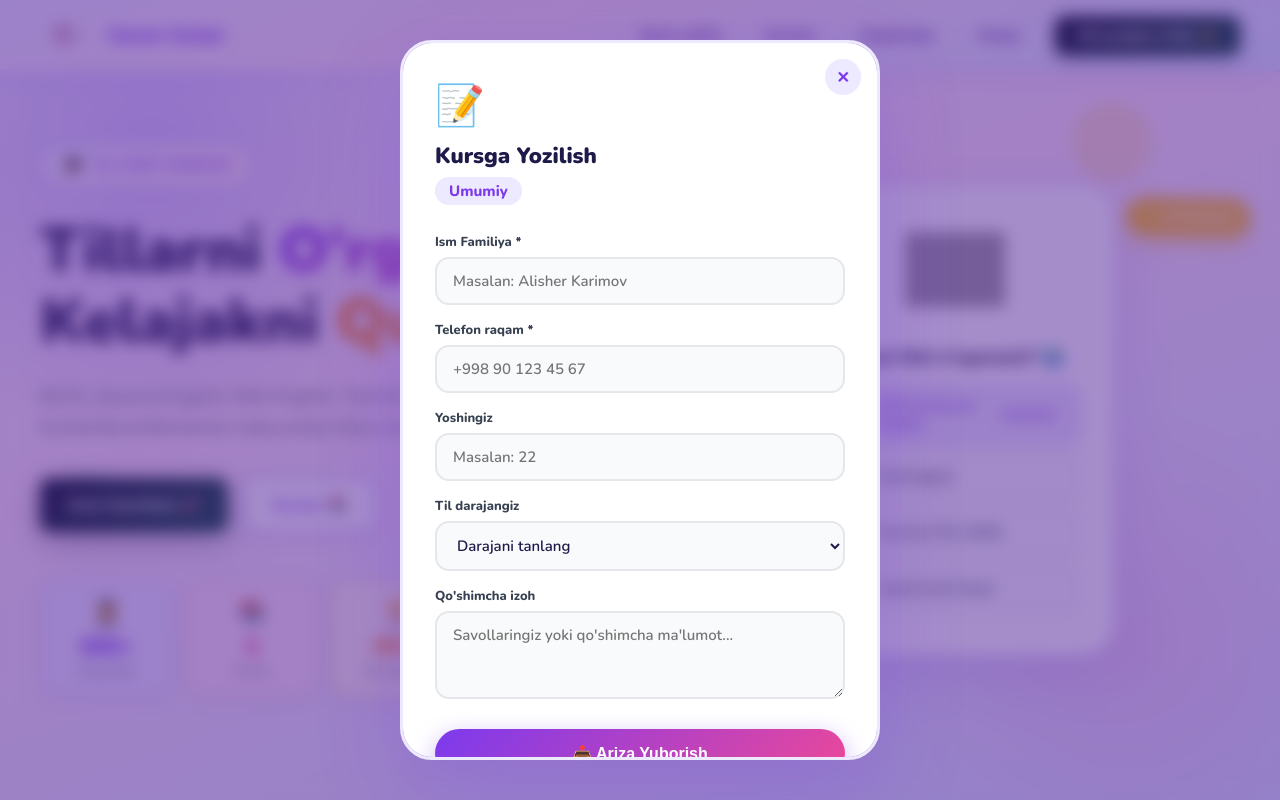
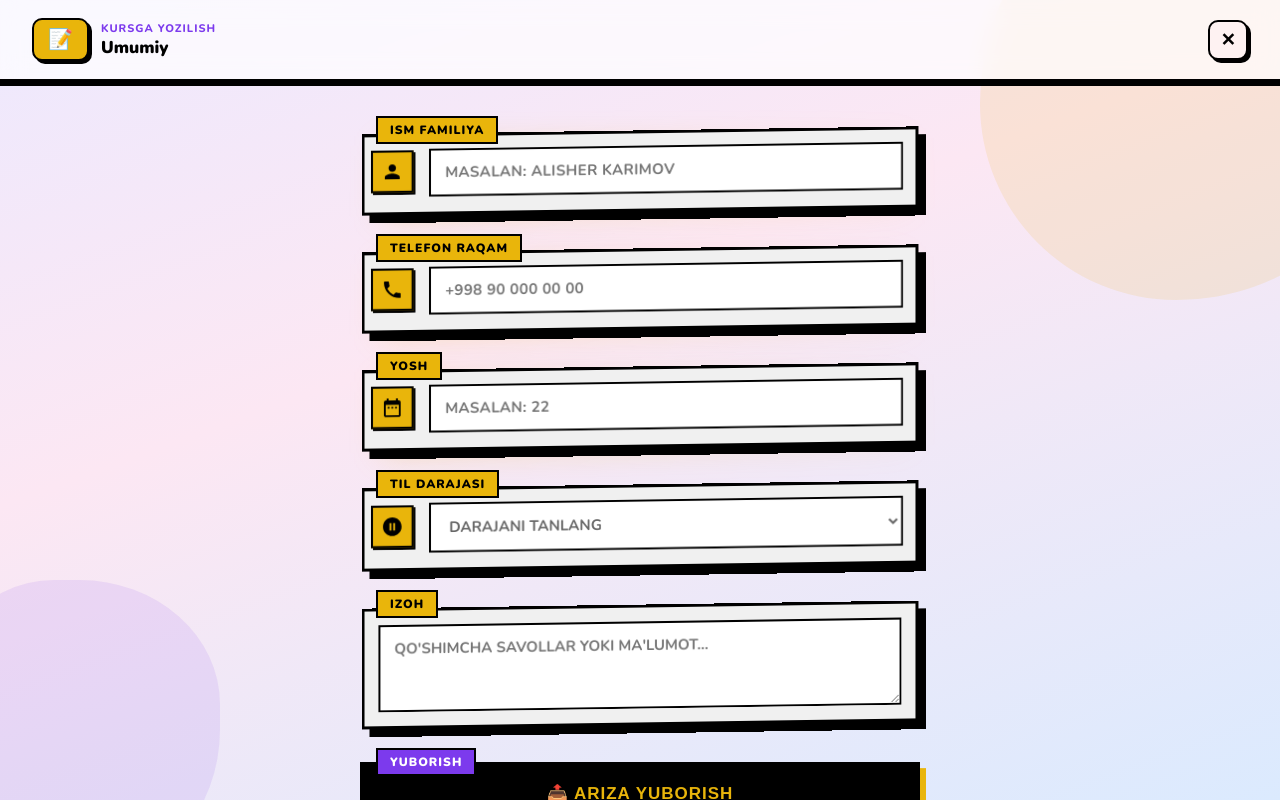
Before and after one commit to DebySanjar/career_center, a React (Vite) app: page / in a window 1280 px wide. Both pictures are taken after a click on the button "Hozir Boshlash 🚀". Shown: the top 800 px of the page. Built offline with nearby package versions, Linux system fonts and the light colour scheme; grey boxes are pictures that could not be loaded.

Commit message:
add  chnge  input register

```diff
--- a/src/components/EnrollModal.jsx
+++ b/src/components/EnrollModal.jsx
@@ -2,6 +2,189 @@ import { useState } from 'react'
 
 const BOT_TOKEN = '8610789641:AAELm5VGy-0QUiO5s_zC5tVTV4b28CsgS0Q'
 const ADMIN_ID = '7790099540'
+
+const ACCENT = '#e9b50b'
+const BLACK = '#000'
+
+const fields = [
+  {
+    name: 'name', label: 'ISM FAMILIYA', placeholder: 'MASALAN: ALISHER KARIMOV',
+    type: 'text', icon: (
+      <svg viewBox="0 0 24 24" fill={BLACK} width="22" height="22">
+        <path d="M12 12c2.21 0 4-1.79 4-4s-1.79-4-4-4-4 1.79-4 4 1.79 4 4 4zm0 2c-2.67 0-8 1.34-8 4v2h16v-2c0-2.66-5.33-4-8-4z" />
+      </svg>
+    )
+  },
+  {
+    name: 'phone', label: 'TELEFON RAQAM', placeholder: '+998 90 000 00 00',
+    type: 'tel', icon: (
+      <svg viewBox="0 0 24 24" fill={BLACK} width="22" height="22">
+        <path d="M6.62 10.79a15.05 15.05 0 006.59 6.59l2.2-2.2a1 1 0 011.01-.24c1.12.37 2.33.57 3.58.57a1 1 0 011 1V20a1 1 0 01-1 1C10.61 21 3 13.39 3 4a1 1 0 011-1h3.5a1 1 0 011 1c0 1.25.2 2.45.57 3.58a1 1 0 01-.25 1.01l-2.2 2.2z" />
+      </svg>
+    )
+  },
+  {
+    name: 'age', label: 'YOSH', placeholder: 'MASALAN: 22',
+    type: 'number', icon: (
+      <svg viewBox="0 0 24 24" fill={BLACK} width="22" height="22">
+        <path d="M9 11H7v2h2v-2zm4 0h-2v2h2v-2zm4 0h-2v2h2v-2zm2-7h-1V2h-2v2H8V2H6v2H5c-1.1 0-2 .9-2 2v14c0 1.1.9 2 2 2h14c1.1 0 2-.9 2-2V6c0-1.1-.9-2-2-2zm0 16H5V9h14v11z" />
+      </svg>
+    )
+  },
+]
+
+function Input3D({ label, name, value, onChange, placeholder, type, icon }) {
+  const [focused, setFocused] = useState(false)
+  const [hovered, setHovered] = useState(false)
+
+  const active = focused || hovered
+
+  return (
+    <div style={{ position: 'relative', marginBottom: 36 }}>
+      {/* Label tag */}
+      <div style={{
+        position: 'absolute', top: -14, left: 16, zIndex: 4,
+        background: ACCENT, color: BLACK,
+        fontWeight: 900, padding: '4px 12px', fontSize: 12,
+        border: `2px solid ${BLACK}`,
+        letterSpacing: 1,
+        transform: 'translateZ(50px)',
+        userSelect: 'none'
+      }}>{label}</div>
+
+      {/* Container */}
+      <div
+        onMouseEnter={() => setHovered(true)}
+        onMouseLeave={() => setHovered(false)}
+        style={{
+          position: 'relative',
+          background: '#f0f0f0',
+          padding: '14px 14px',
+          display: 'flex', alignItems: 'center', gap: 12,
+          border: `3px solid ${BLACK}`,
+          transition: 'all 350ms cubic-bezier(0.23, 1, 0.32, 1)',
+          transformStyle: 'preserve-3d',
+          transform: active
+            ? 'rotateX(3deg) rotateY(0.5deg) scale(1.03)'
+            : 'rotateX(8deg) rotateY(-6deg)',
+          perspective: '1000px',
+          boxShadow: active
+            ? `18px 18px 0 -3px ${ACCENT}, 18px 18px 0 0 ${BLACK}`
+            : `8px 8px 0 ${BLACK}`,
+        }}
+      >
+        {/* Shadow layer */}
+        <div style={{
+          content: '""', position: 'absolute', width: '100%', height: '100%',
+          left: 0, bottom: 0, zIndex: -1,
+          transform: 'translateZ(-50px)',
+          background: 'linear-gradient(45deg, rgba(233,181,11,0.3) 0%, rgba(233,181,11,0.05) 100%)',
+          filter: 'blur(16px)'
+        }} />
+
+        {/* Icon button */}
+        <button type="button" style={{
+          cursor: 'default', border: `2.5px solid ${BLACK}`,
+          background: ACCENT,
+          display: 'flex', justifyContent: 'center', alignItems: 'center',
+          padding: '8px', transform: 'translateZ(20px)',
+          position: 'relative', zIndex: 3, flexShrink: 0,
+          boxShadow: active ? `4px 4px 0 ${BLACK}` : `2px 2px 0 ${BLACK}`,
+          transition: 'all 350ms cubic-bezier(0.23, 1, 0.32, 1)',
+        }}>
+          {icon}
+        </button>
+
+        {/* Input */}
+        <input
+          type={type}
+          name={name}
+          value={value}
+          onChange={onChange}
+          placeholder={placeholder}
+          onFocus={() => setFocused(true)}
+          onBlur={() => setFocused(false)}
+          style={{
+            width: '100%', outline: 'none',
+            border: `2.5px solid ${BLACK}`,
+            padding: '12px 14px', fontSize: 15,
+            background: '#fff', color: BLACK,
+            transform: active ? 'translateZ(20px) translateX(-3px) translateY(-3px)' : 'translateZ(10px)',
+            transition: 'all 350ms cubic-bezier(0.23, 1, 0.32, 1)',
+            position: 'relative', zIndex: 3,
+            fontFamily: "'Nunito', Arial, sans-serif",
+            fontWeight: 700, letterSpacing: 0.3,
+            boxShadow: active ? `4px 4px 0 ${BLACK}` : 'none',
+          }}
+        />
+      </div>
+    </div>
+  )
+}
+
+function Select3D({ label, name, value, onChange, icon }) {
+  const [focused, setFocused] = useState(false)
+  const [hovered, setHovered] = useState(false)
+  const active = focused || hovered
+
+  return (
+    <div style={{ position: 'relative', marginBottom: 36 }}>
+      <div style={{
+        position: 'absolute', top: -14, left: 16, zIndex: 4,
+        background: ACCENT, color: BLACK,
+        fontWeight: 900, padding: '4px 12px', fontSize: 12,
+        border: `2px solid ${BLACK}`, letterSpacing: 1, userSelect: 'none'
+      }}>{label}</div>
+
+      <div
+        onMouseEnter={() => setHovered(true)}
+        onMouseLeave={() => setHovered(false)}
+        style={{
+          position: 'relative', background: '#f0f0f0',
+          padding: '14px 14px', display: 'flex', alignItems: 'center', gap: 12,
+          border: `3px solid ${BLACK}`,
+          transition: 'all 350ms cubic-bezier(0.23, 1, 0.32, 1)',
+          transformStyle: 'preserve-3d',
+          transform: active ? 'rotateX(3deg) rotateY(0.5deg) scale(1.03)' : 'rotateX(8deg) rotateY(-6deg)',
+          perspective: '1000px',
+          boxShadow: active ? `18px 18px 0 -3px ${ACCENT}, 18px 18px 0 0 ${BLACK}` : `8px 8px 0 ${BLACK}`,
+        }}
+      >
+        <button type="button" style={{
+          cursor: 'default', border: `2.5px solid ${BLACK}`, background: ACCENT,
+          display: 'flex', justifyContent: 'center', alignItems: 'center',
+          padding: '8px', transform: 'translateZ(20px)',
+          position: 'relative', zIndex: 3, flexShrink: 0,
+          boxShadow: active ? `4px 4px 0 ${BLACK}` : `2px 2px 0 ${BLACK}`,
+          transition: 'all 350ms cubic-bezier(0.23, 1, 0.32, 1)',
+        }}>{icon}</button>
+
+        <select
+          name={name} value={value} onChange={onChange}
+          onFocus={() => setFocused(true)} onBlur={() => setFocused(false)}
+          style={{
+            width: '100%', outline: 'none', border: `2.5px solid ${BLACK}`,
+            padding: '12px 14px', fontSize: 15, background: '#fff', color: value ? BLACK : '#666',
+            transform: active ? 'translateZ(20px) translateX(-3px) translateY(-3px)' : 'translateZ(10px)',
+            transition: 'all 350ms cubic-bezier(0.23, 1, 0.32, 1)',
+            position: 'relative', zIndex: 3,
+            fontFamily: "'Nunito', Arial, sans-serif", fontWeight: 700,
+            cursor: 'pointer',
+            boxShadow: active ? `4px 4px 0 ${BLACK}` : 'none',
+          }}
+        >
+          <option value="">DARAJANI TANLANG</option>
+          <option value="Boshlang'ich (A1)">BOSHLANG'ICH (A1)</option>
+          <option value="Elementar (A2)">ELEMENTAR (A2)</option>
+          <option value="O'rta (B1)">O'RTA (B1)</option>
+          <option value="O'rta-yuqori (B2)">O'RTA-YUQORI (B2)</option>
+          <option value="Ilg'or (C1)">ILG'OR (C1)</option>
+          <option value="Bilmayman">BILMAYMAN</option>
+        </select>
+      </div>
+    </div>
+  )
+}
 
 export default function EnrollModal({ course, onClose, tg }) {
   const [form, setForm] = useState({ name: '', phone: '', age: '', level: '', comment: '' })
@@ -9,204 +192,203 @@ export default function EnrollModal({ course, onClose, tg }) {
   const [sent, setSent] = useState(false)
   const [error, setError] = useState('')
 
-  const handleChange = (e) => {
-    setForm(prev => ({ ...prev, [e.target.name]: e.target.value }))
-  }
+  const handleChange = (e) => setForm(prev => ({ ...prev, [e.target.name]: e.target.value }))
 
   const handleSubmit = async (e) => {
     e.preventDefault()
-    if (!form.name.trim() || !form.phone.trim()) {
-      setError("Ism va telefon raqam majburiy!")
-      return
-    }
-    setLoading(true)
-    setError('')
+    if (!form.name.trim() || !form.phone.trim()) { setError("Ism va telefon raqam majburiy!"); return }
+    setLoading(true); setError('')
 
     const tgUser = tg?.initDataUnsafe?.user
-    const userInfo = tgUser
-      ? `\n👤 Telegram: @${tgUser.username || "noma'lum"} (ID: ${tgUser.id})`
-      : ''
-
-    const message = `
-🎓 <b>YANGI ARIZA!</b>
-
-📚 <b>Kurs:</b> ${course.name || course.title}
-👤 <b>Ism:</b> ${form.name}
-📞 <b>Telefon:</b> ${form.phone}
-🎂 <b>Yosh:</b> ${form.age || "Ko'rsatilmagan"}
-📊 <b>Daraja:</b> ${form.level || "Ko'rsatilmagan"}
-💬 <b>Izoh:</b> ${form.comment || "Yo'q"}${userInfo}
-
-⏰ <b>Vaqt:</b> ${new Date().toLocaleString('uz-UZ')}
-    `.trim()
+    const userInfo = tgUser ? `\n👤 Telegram: @${tgUser.username || "noma'lum"} (ID: ${tgUser.id})` : ''
+    const message = `🎓 <b>YANGI ARIZA!</b>\n\n📚 <b>Kurs:</b> ${course.name || course.title}\n👤 <b>Ism:</b> ${form.name}\n📞 <b>Telefon:</b> ${form.phone}\n🎂 <b>Yosh:</b> ${form.age || "Ko'rsatilmagan"}\n📊 <b>Daraja:</b> ${form.level || "Ko'rsatilmagan"}\n💬 <b>Izoh:</b> ${form.comment || "Yo'q"}${userInfo}\n\n⏰ <b>Vaqt:</b> ${new Date().toLocaleString('uz-UZ')}`
 
     try {
       const res = await fetch(`https://api.telegram.org/bot${BOT_TOKEN}/sendMessage`, {
-        method: 'POST',
-        headers: { 'Content-Type': 'application/json' },
+        method: 'POST', headers: { 'Content-Type': 'application/json' },
         body: JSON.stringify({ chat_id: ADMIN_ID, text: message, parse_mode: 'HTML' })
       })
       const data = await res.json()
-      if (data.ok) {
-        setSent(true)
-        if (tg) tg.showAlert("Arizangiz muvaffaqiyatli yuborildi! Tez orada siz bilan bog'lanamiz.")
-      } else {
-        setError('Xatolik yuz berdi. Qayta urinib ko\'ring.')
-      }
-    } catch {
-      setError('Internet aloqasi yo\'q. Qayta urinib ko\'ring.')
-    } finally {
-      setLoading(false)
-    }
-  }
-
-  const inputStyle = {
-    width: '100%', padding: '12px 16px',
-    background: '#f9fafb', border: '2px solid #e5e7eb',
-    borderRadius: 14, color: '#1e1b4b', fontSize: 15,
-    outline: 'none', transition: 'border-color 0.2s',
-    fontFamily: 'Nunito, sans-serif', fontWeight: 600
+      if (data.ok) { setSent(true); if (tg) tg.showAlert("Arizangiz yuborildi!") }
+      else setError("Xatolik yuz berdi. Qayta urinib ko'ring.")
+    } catch { setError("Internet aloqasi yo'q.") }
+    finally { setLoading(false) }
   }
 
   return (
     <div style={{
       position: 'fixed', inset: 0, zIndex: 1000,
-      background: 'rgba(76,29,149,0.5)', backdropFilter: 'blur(8px)',
+      background: 'linear-gradient(160deg, #ede9fe 0%, #fce7f3 40%, #dbeafe 100%)',
+      display: 'flex', flexDirection: 'column',
+      overflowY: 'auto', animation: 'fadeIn 0.3s ease'
+    }}>
+      {/* Decorative blobs */}
+      <div style={{ position: 'fixed', width: 400, height: 400, borderRadius: '60% 40% 30% 70%/60% 30% 70% 40%', background: 'rgba(233,181,11,0.12)', top: -100, right: -100, pointerEvents: 'none', animation: 'blob 10s ease-in-out infinite' }} />
+      <div style={{ position: 'fixed', width: 300, height: 300, borderRadius: '30% 60% 70% 40%/50% 60% 30% 60%', background: 'rgba(124,58,237,0.1)', bottom: -80, left: -80, pointerEvents: 'none', animation: 'blob 12s ease-in-out infinite reverse' }} />
+
+      {/* Header bar */}
+      <div style={{
+        display: 'flex', alignItems: 'center', justifyContent: 'space-between',
+        padding: '18px 32px',
+        background: 'rgba(255,255,255,0.7)', backdropFilter: 'blur(12px)',
+        borderBottom: `3px solid ${BLACK}`,
+        position: 'sticky', top: 0, zIndex: 10,
+        boxShadow: `0 4px 0 ${BLACK}`
+      }}>
+        <div style={{ display: 'flex', alignItems: 'center', gap: 12 }}>
+          <div style={{
+            background: ACCENT, border: `2.5px solid ${BLACK}`,
+            borderRadius: 10, padding: '6px 14px',
+            fontWeight: 900, fontSize: 20, boxShadow: `3px 3px 0 ${BLACK}`
+          }}>{course.emoji || '📝'}</div>
+          <div>
+            <div style={{ fontSize: 11, fontWeight: 800, color: '#7c3aed', letterSpacing: 1 }}>KURSGA YOZILISH</div>
+            <div style={{ fontSize: 17, fontWeight: 900, color: BLACK }}>{course.name || course.title}</div>
+          </div>
+        </div>
+        <button onClick={onClose} style={{
+          background: '#fef2f2', border: `2.5px solid ${BLACK}`,
+          color: BLACK, width: 40, height: 40, borderRadius: 10,
+          cursor: 'pointer', fontSize: 18, fontWeight: 900,
           display: 'flex', alignItems: 'center', justifyContent: 'center',
-      padding: 16, animation: 'fadeIn 0.3s ease'
-    }} onClick={(e) => e.target === e.currentTarget && onClose()}>
+          boxShadow: `3px 3px 0 ${BLACK}`, transition: 'all 0.15s',
+        }}
+          onMouseEnter={e => { e.currentTarget.style.transform = 'translate(-2px,-2px)'; e.currentTarget.style.boxShadow = `5px 5px 0 ${BLACK}` }}
+          onMouseLeave={e => { e.currentTarget.style.transform = 'translate(0,0)'; e.currentTarget.style.boxShadow = `3px 3px 0 ${BLACK}` }}
+        >✕</button>
+      </div>
 
-      <div style={{
-        background: '#fff',
-        border: '3px solid #ede9fe',
-        borderRadius: 32, padding: '36px 32px', width: '100%', maxWidth: 480,
-        boxShadow: '0 30px 80px rgba(124,58,237,0.25)',
-        maxHeight: '90vh', overflowY: 'auto',
-        animation: 'fadeInUp 0.4s ease', position: 'relative'
-      }}>
-
-        <button onClick={onClose} style={{
-          position: 'absolute', top: 16, right: 16,
-          background: '#ede9fe', border: 'none',
-          color: '#7c3aed', width: 36, height: 36, borderRadius: '50%',
-          cursor: 'pointer', fontSize: 16, display: 'flex',
-          alignItems: 'center', justifyContent: 'center', fontWeight: 800
-        }}>✕</button>
+      {/* Content */}
+      <div style={{ flex: 1, display: 'flex', alignItems: 'flex-start', justifyContent: 'center', padding: '48px 24px 60px' }}>
+        <div style={{ width: '100%', maxWidth: 560 }}>
 
           {sent ? (
-          <div style={{ textAlign: 'center', padding: '20px 0' }}>
-            <div style={{ fontSize: 72, marginBottom: 16, animation: 'bounce-in 0.5s ease' }}>🎉</div>
-            <h3 style={{ fontSize: 24, fontWeight: 900, marginBottom: 12, color: '#7c3aed' }}>
+            <div style={{ textAlign: 'center', padding: '60px 0' }}>
+              <div style={{
+                fontSize: 80, marginBottom: 24,
+                animation: 'bounce-in 0.5s ease'
+              }}>🎉</div>
+              <div style={{
+                display: 'inline-block',
+                background: ACCENT, border: `3px solid ${BLACK}`,
+                borderRadius: 16, padding: '32px 48px',
+                boxShadow: `8px 8px 0 ${BLACK}`
+              }}>
+                <h3 style={{ fontSize: 28, fontWeight: 900, marginBottom: 12, color: BLACK }}>
                   Ariza Yuborildi!
                 </h3>
-            <p style={{ color: '#6b7280', lineHeight: 1.6, marginBottom: 28, fontWeight: 600 }}>
-              Arizangiz adminimizga yetkazildi. Tez orada siz bilan bog'lanamiz! 🚀
+                <p style={{ color: '#374151', lineHeight: 1.6, marginBottom: 28, fontWeight: 700, fontSize: 16 }}>
+                  Tez orada siz bilan bog'lanamiz! 🚀
                 </p>
                 <button onClick={onClose} style={{
-              background: 'linear-gradient(135deg, #7c3aed, #ec4899)',
-              color: '#fff', border: 'none', padding: '14px 36px',
-              borderRadius: 50, fontSize: 16, fontWeight: 800, cursor: 'pointer',
-              boxShadow: '0 8px 25px rgba(124,58,237,0.4)'
-            }}>Yopish 👋</button>
+                  background: BLACK, color: '#fff', border: `2.5px solid ${BLACK}`,
+                  padding: '13px 36px', borderRadius: 10, fontSize: 16, fontWeight: 900,
+                  cursor: 'pointer', boxShadow: `4px 4px 0 #555`, transition: 'all 0.15s'
+                }}
+                  onMouseEnter={e => { e.currentTarget.style.transform = 'translate(-2px,-2px)'; e.currentTarget.style.boxShadow = `6px 6px 0 #555` }}
+                  onMouseLeave={e => { e.currentTarget.style.transform = 'translate(0,0)'; e.currentTarget.style.boxShadow = `4px 4px 0 #555` }}
+                >Yopish 👋</button>
+              </div>
             </div>
           ) : (
-          <>
-            <div style={{ marginBottom: 28 }}>
-              <div style={{ fontSize: 40, marginBottom: 8 }}>{course.emoji || '📝'}</div>
-              <h2 style={{ fontSize: 22, fontWeight: 900, marginBottom: 6, color: '#1e1b4b' }}>
-                Kursga Yozilish
-              </h2>
-              <p style={{
-                color: '#7c3aed', fontWeight: 800, fontSize: 15,
-                background: '#ede9fe', display: 'inline-block',
-                padding: '4px 14px', borderRadius: 20
-              }}>
-                {course.name || course.title}
-              </p>
-            </div>
-
-            <form onSubmit={handleSubmit}>
-              {[
-                { name: 'name', label: 'Ism Familiya *', placeholder: 'Masalan: Alisher Karimov', type: 'text' },
-                { name: 'phone', label: 'Telefon raqam *', placeholder: '+998 90 123 45 67', type: 'tel' },
-                { name: 'age', label: 'Yoshingiz', placeholder: 'Masalan: 22', type: 'number' },
-              ].map(field => (
-                <div key={field.name} style={{ marginBottom: 16 }}>
-                  <label style={{ display: 'block', fontSize: 13, color: '#374151', marginBottom: 6, fontWeight: 800 }}>
-                    {field.label}
-                  </label>
-                  <input
-                    type={field.type}
-                    name={field.name}
-                    value={form[field.name]}
+            <form onSubmit={handleSubmit} style={{ perspective: '1200px' }}>
+              {fields.map(f => (
+                <Input3D
+                  key={f.name}
+                  label={f.label}
+                  name={f.name}
+                  value={form[f.name]}
                   onChange={handleChange}
-                    placeholder={field.placeholder}
-                    style={inputStyle}
-                    onFocus={e => e.target.style.borderColor = '#7c3aed'}
-                    onBlur={e => e.target.style.borderColor = '#e5e7eb'}
+                  placeholder={f.placeholder}
+                  type={f.type}
+                  icon={f.icon}
                 />
-                </div>
               ))}
 
-              <div style={{ marginBottom: 16 }}>
-                <label style={{ display: 'block', fontSize: 13, color: '#374151', marginBottom: 6, fontWeight: 800 }}>
-                  Til darajangiz
-                </label>
-                <select
+              <Select3D
+                label="TIL DARAJASI"
                 name="level"
                 value={form.level}
                 onChange={handleChange}
-                  style={{ ...inputStyle, cursor: 'pointer' }}
-                  onFocus={e => e.target.style.borderColor = '#7c3aed'}
-                  onBlur={e => e.target.style.borderColor = '#e5e7eb'}
+                icon={
+                  <svg viewBox="0 0 24 24" fill={BLACK} width="22" height="22">
+                    <path d="M12 2C6.48 2 2 6.48 2 12s4.48 10 10 10 10-4.48 10-10S17.52 2 12 2zm-1 14H9V8h2v8zm4 0h-2V8h2v8z" />
+                  </svg>
+                }
+              />
+
+              {/* Comment */}
+              <div style={{ position: 'relative', marginBottom: 36 }}>
+                <div style={{
+                  position: 'absolute', top: -14, left: 16, zIndex: 4,
+                  background: ACCENT, color: BLACK, fontWeight: 900,
+                  padding: '4px 12px', fontSize: 12, border: `2px solid ${BLACK}`, letterSpacing: 1
+                }}>IZOH</div>
+                <div style={{
+                  background: '#f0f0f0', padding: '14px',
+                  border: `3px solid ${BLACK}`,
+                  boxShadow: `8px 8px 0 ${BLACK}`,
+                  transformStyle: 'preserve-3d',
+                  transform: 'rotateX(8deg) rotateY(-6deg)',
+                  transition: 'all 350ms cubic-bezier(0.23, 1, 0.32, 1)',
+                }}
+                  onMouseEnter={e => { e.currentTarget.style.transform = 'rotateX(3deg) rotateY(0.5deg) scale(1.02)'; e.currentTarget.style.boxShadow = `18px 18px 0 -3px ${ACCENT}, 18px 18px 0 0 ${BLACK}` }}
+                  onMouseLeave={e => { e.currentTarget.style.transform = 'rotateX(8deg) rotateY(-6deg)'; e.currentTarget.style.boxShadow = `8px 8px 0 ${BLACK}` }}
                 >
-                  <option value="">Darajani tanlang</option>
-                  <option value="Boshlang'ich (A1)">Boshlang'ich (A1)</option>
-                  <option value="Elementar (A2)">Elementar (A2)</option>
-                  <option value="O'rta (B1)">O'rta (B1)</option>
-                  <option value="O'rta-yuqori (B2)">O'rta-yuqori (B2)</option>
-                  <option value="Ilg'or (C1)">Ilg'or (C1)</option>
-                  <option value="Bilmayman">Bilmayman</option>
-                </select>
+                  <textarea
+                    name="comment" value={form.comment} onChange={handleChange}
+                    placeholder="QO'SHIMCHA SAVOLLAR YOKI MA'LUMOT..."
+                    rows={3}
+                    style={{
+                      width: '100%', outline: 'none', border: `2.5px solid ${BLACK}`,
+                      padding: '12px 14px', fontSize: 15, background: '#fff', color: BLACK,
+                      fontFamily: "'Nunito', Arial, sans-serif", fontWeight: 700,
+                      resize: 'vertical', display: 'block',
+                      boxSizing: 'border-box'
+                    }}
+                  />
                 </div>
-
-              <div style={{ marginBottom: 24 }}>
-                <label style={{ display: 'block', fontSize: 13, color: '#374151', marginBottom: 6, fontWeight: 800 }}>
-                  Qo'shimcha izoh
-                </label>
-                <textarea
-                  name="comment"
-                  value={form.comment}
-                  onChange={handleChange}
-                  placeholder="Savollaringiz yoki qo'shimcha ma'lumot..."
-                  rows={3}
-                  style={{ ...inputStyle, resize: 'vertical' }}
-                  onFocus={e => e.target.style.borderColor = '#7c3aed'}
-                  onBlur={e => e.target.style.borderColor = '#e5e7eb'}
-                />
               </div>
 
               {error && (
                 <div style={{
-                  background: '#fef2f2', border: '2px solid #fca5a5',
-                  borderRadius: 12, padding: '10px 14px', marginBottom: 16,
-                  color: '#dc2626', fontSize: 14, fontWeight: 700
+                  background: '#fef2f2', border: `2.5px solid #dc2626`,
+                  borderRadius: 10, padding: '12px 16px', marginBottom: 24,
+                  color: '#dc2626', fontSize: 14, fontWeight: 800,
+                  boxShadow: `3px 3px 0 #dc2626`
                 }}>{error}</div>
               )}
 
-              <button type="submit" disabled={loading} style={{
-                width: '100%', padding: '15px',
-                background: loading ? '#c4b5fd' : 'linear-gradient(135deg, #7c3aed, #ec4899)',
-                color: '#fff', border: 'none', borderRadius: 50,
-                fontSize: 16, fontWeight: 800, cursor: loading ? 'not-allowed' : 'pointer',
-                transition: 'all 0.3s ease',
-                boxShadow: loading ? 'none' : '0 8px 25px rgba(124,58,237,0.4)'
-              }}>
-                {loading ? '⏳ Yuborilmoqda...' : '📤 Ariza Yuborish'}
+              {/* Submit */}
+              <div style={{ position: 'relative', marginTop: 8 }}>
+                <div style={{
+                  position: 'absolute', top: -14, left: 16, zIndex: 4,
+                  background: '#7c3aed', color: '#fff', fontWeight: 900,
+                  padding: '4px 12px', fontSize: 12, border: `2px solid ${BLACK}`, letterSpacing: 1
+                }}>YUBORISH</div>
+                <button
+                  type="submit" disabled={loading}
+                  style={{
+                    width: '100%', padding: '18px',
+                    background: loading ? '#ccc' : BLACK,
+                    color: loading ? '#666' : ACCENT,
+                    border: `3px solid ${BLACK}`,
+                    fontSize: 17, fontWeight: 900, cursor: loading ? 'not-allowed' : 'pointer',
+                    transition: 'all 0.15s ease',
+                    boxShadow: loading ? 'none' : `6px 6px 0 ${ACCENT}`,
+                    letterSpacing: 1,
+                    transformStyle: 'preserve-3d',
+                    transform: 'rotateX(5deg)',
+                  }}
+                  onMouseEnter={e => { if (!loading) { e.currentTarget.style.transform = 'rotateX(2deg) translate(-3px,-3px)'; e.currentTarget.style.boxShadow = `9px 9px 0 ${ACCENT}` } }}
+                  onMouseLeave={e => { e.currentTarget.style.transform = 'rotateX(5deg)'; e.currentTarget.style.boxShadow = loading ? 'none' : `6px 6px 0 ${ACCENT}` }}
+                >
+                  {loading ? '⏳ YUBORILMOQDA...' : '📤 ARIZA YUBORISH'}
                 </button>
+              </div>
             </form>
-          </>
           )}
+        </div>
       </div>
     </div>
   )
```
Lines whose indentation alone changed are shown as unchanged.
